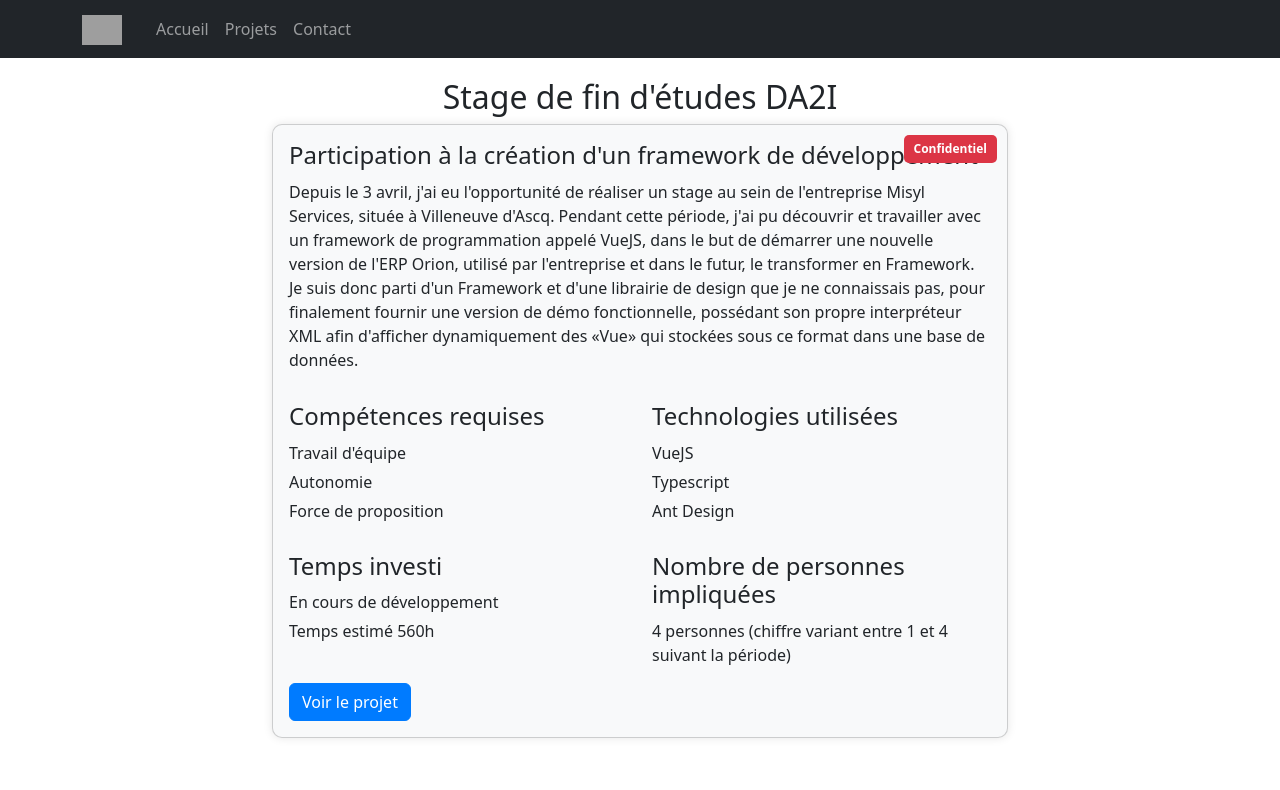
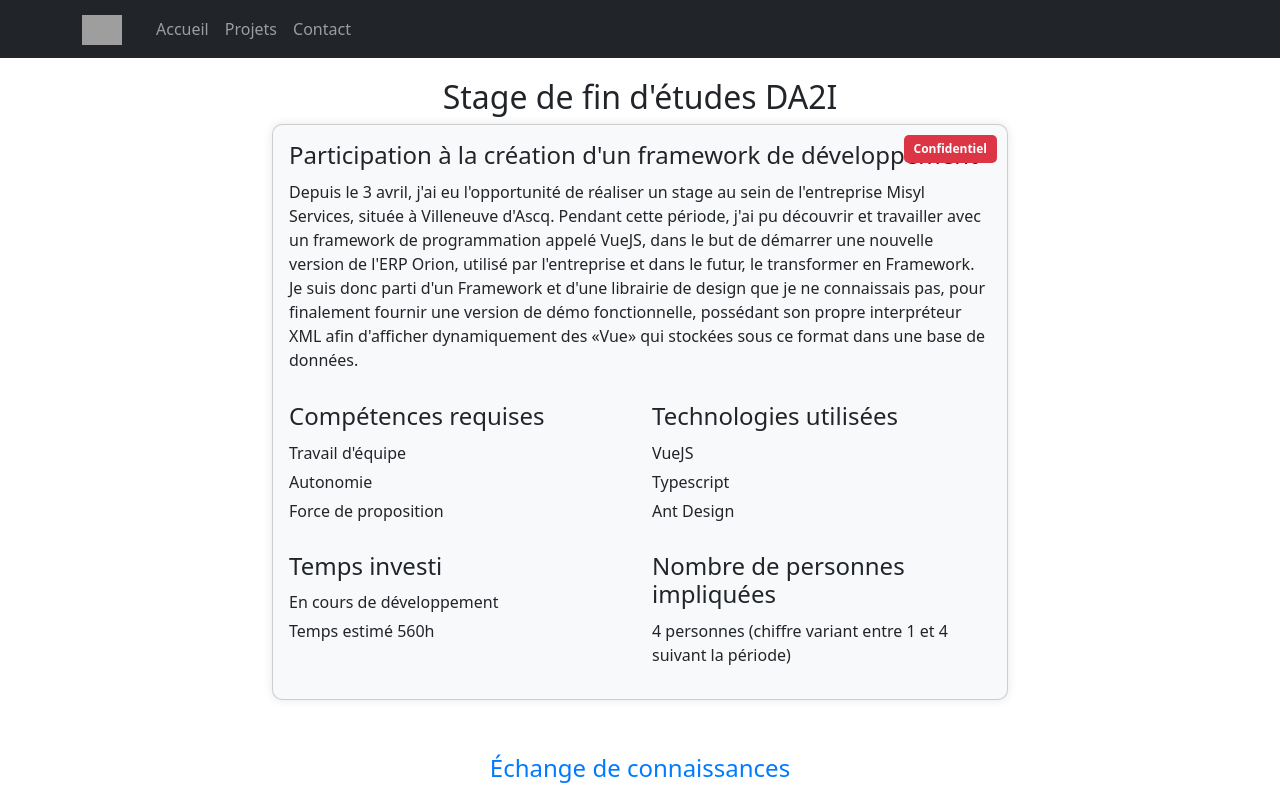
Before and after one commit to LBasil/portfolio-vuejs, a Vue app: page /misyl-project in a window 1280 px wide. Shown: the top 790 px of the page. Built offline with nearby package versions, Linux system fonts and the light colour scheme; grey boxes are pictures that could not be loaded.

Commit message:
Remove du bouton

```diff
--- a/src/views/MisylProject.vue
+++ b/src/views/MisylProject.vue
@@ -77,7 +77,6 @@
                 </div>
               </div>
             </div>
-            <a href="#" class="btn btn-primary">Voir le projet</a>
             <div class="confidential-label">Confidentiel</div>
           </div>
         </div>
```
